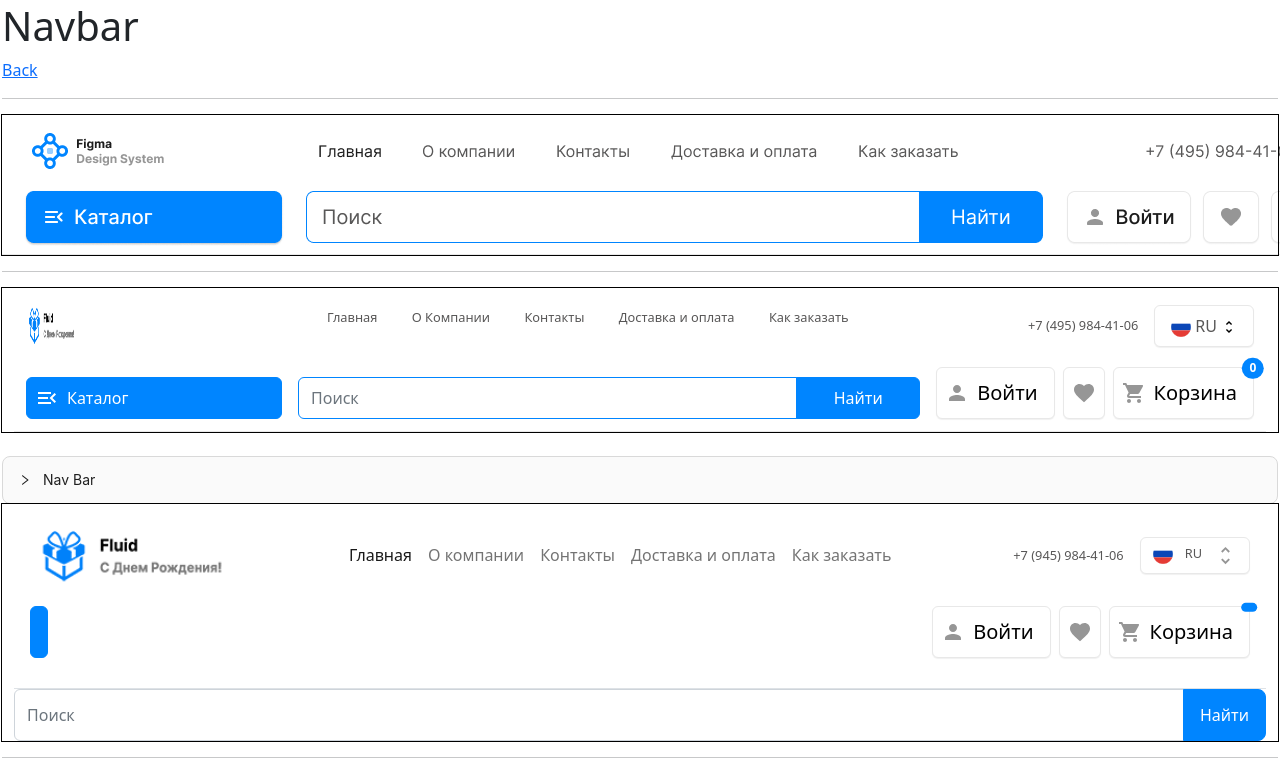
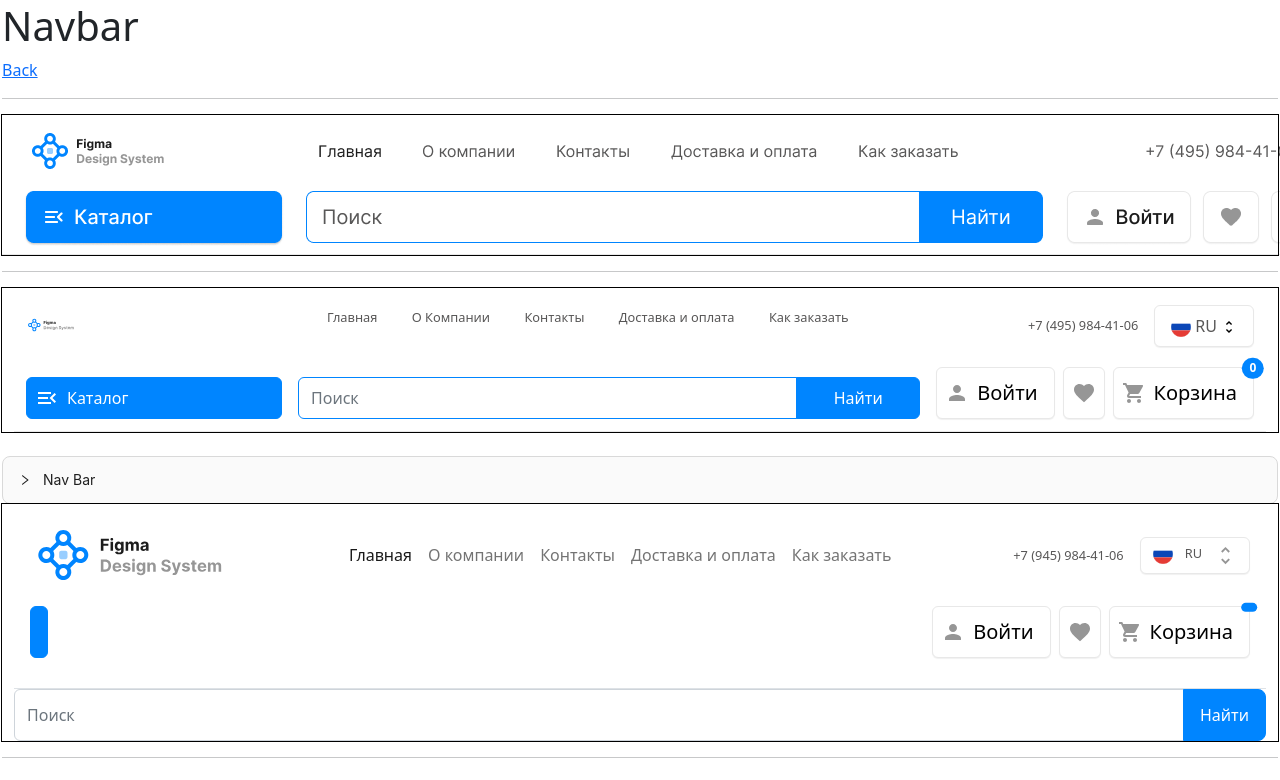
Before and after one commit to picus23/any-web-components, a Next.js app: page /navbar in a window 1280 px wide. Shown: the top 780 px of the page. Built offline with nearby package versions, Linux system fonts and the light colour scheme.

Commit message:
logo svg

```diff
--- a/components/navbar/Navbar.tsx
+++ b/components/navbar/Navbar.tsx
@@ -20,7 +20,7 @@ const Navbar: FC<NavbarProps> = ({ logo, children, type_navbar }) => {
         <div className="navbar-my">
             <div className="row justify-content-between">
                 <div className="col-2">
-                    <Image width={50} height={50} src="/kit/logo.png" alt="" />
+                    <Image width={50} height={50} src="/kit/logo.svg" alt="" />
                 </div>
                 <ul className="navbar col-5">
                     <li className="nav-item-my active"><a className="nav-link" href="">Главная</a></li>
--- a/components/navbar/TempNavbar.tsx
+++ b/components/navbar/TempNavbar.tsx
@@ -23,7 +23,7 @@ const TempNavbar: FC<TempNavbarProps> = ({ catalog, hook, onBasket, onLogin, onF
         <div className="row align-items-center mb-3">
             <div className="col-3">
                 <Link href="/">
-                    <Image width={200} height={70} src="/kit/logo.png" alt="logo" />
+                    <Image width={200} height={70} src="/kit/logo.svg" alt="logo" />
                 </Link>
             </div>
 
```
Also changed, not shown: public/kit/logo-.png (deleted), public/kit/logo.png (deleted).
